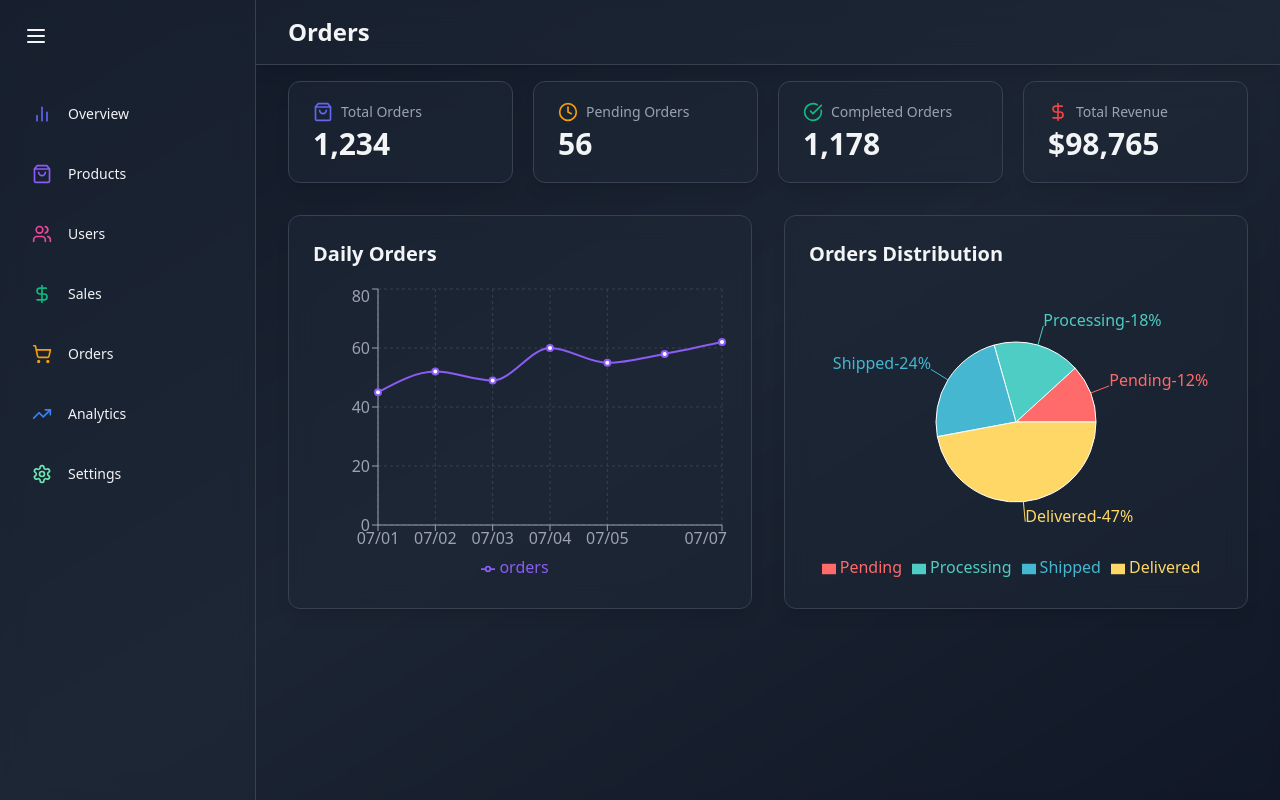
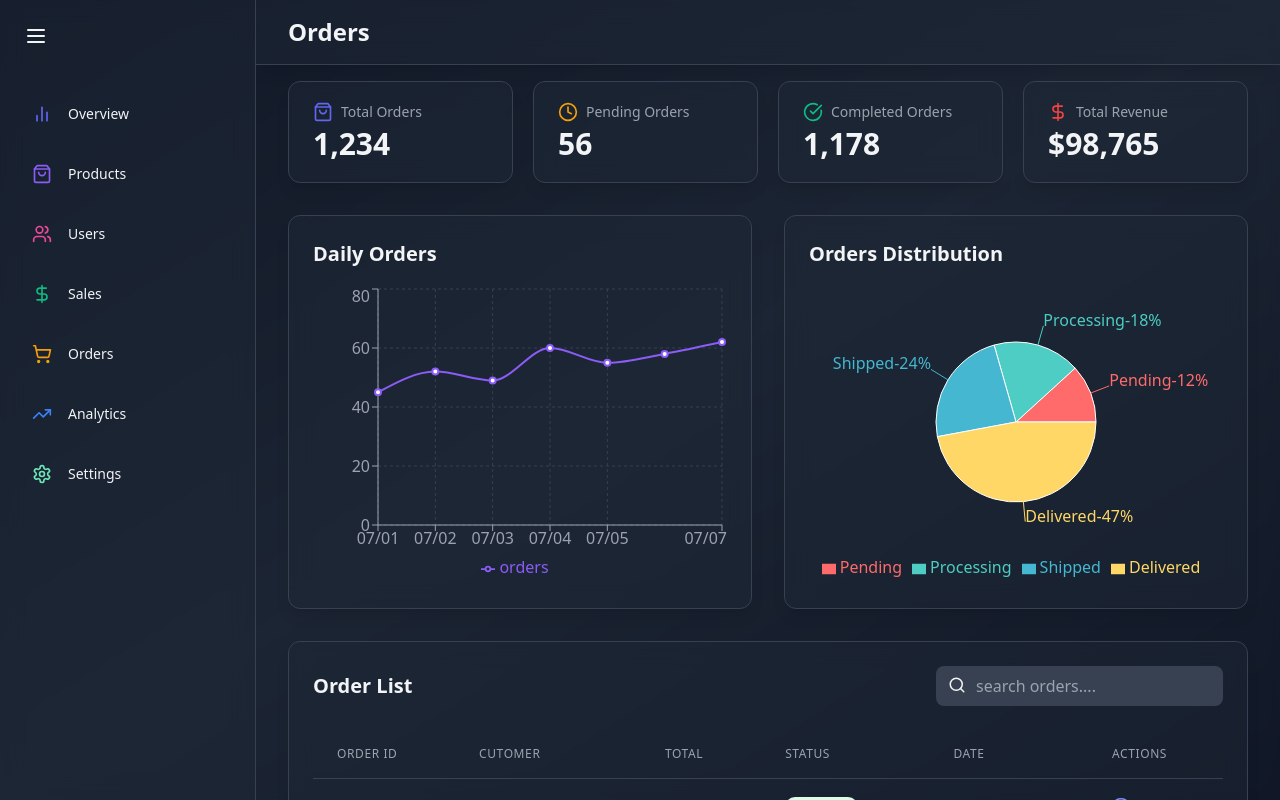
Before and after one commit to Santos2175/Admin-Dashboard, a React (Vite) app: page /orders in a window 1280 px wide. Built offline with nearby package versions, Linux system fonts and the light colour scheme.

Commit message:
orders table added

```diff
--- a/src/components/orders/OrdersTable.jsx
+++ b/src/components/orders/OrdersTable.jsx
@@ -1,7 +1,170 @@
-import React from 'react';
+import { useState } from 'react';
+import { motion } from 'framer-motion';
+import { Search, Eye } from 'lucide-react';
 
+const orderData = [
+  {
+    id: 'ORD001',
+    customer: 'John Doe',
+    total: 235.4,
+    status: 'Delivered',
+    date: '2023-07-01',
+  },
+  {
+    id: 'ORD002',
+    customer: 'Jane Smith',
+    total: 412.0,
+    status: 'Processing',
+    date: '2023-07-02',
+  },
+  {
+    id: 'ORD003',
+    customer: 'Bob Johnson',
+    total: 162.5,
+    status: 'Shipped',
+    date: '2023-07-03',
+  },
+  {
+    id: 'ORD004',
+    customer: 'Alice Brown',
+    total: 750.2,
+    status: 'Pending',
+    date: '2023-07-04',
+  },
+  {
+    id: 'ORD005',
+    customer: 'Charlie Wilson',
+    total: 95.8,
+    status: 'Delivered',
+    date: '2023-07-05',
+  },
+  {
+    id: 'ORD006',
+    customer: 'Eva Martinez',
+    total: 310.75,
+    status: 'Processing',
+    date: '2023-07-06',
+  },
+  {
+    id: 'ORD007',
+    customer: 'David Lee',
+    total: 528.9,
+    status: 'Shipped',
+    date: '2023-07-07',
+  },
+  {
+    id: 'ORD008',
+    customer: 'Grace Taylor',
+    total: 189.6,
+    status: 'Delivered',
+    date: '2023-07-08',
+  },
+];
 const OrdersTable = () => {
-  return <div></div>;
+  const [searchTerm, setSearchTerm] = useState('');
+  const [filteredOrders, setFilteredOrders] = useState(orderData);
+
+  const handleChange = (e) => {
+    const term = e.target.value.toLowerCase();
+    setSearchTerm(term);
+    const filtered = orderData.filter(
+      (order) =>
+        order.id.toLocaleLowerCase().includes(term) ||
+        order.customer.toLocaleLowerCase().includes(term)
+    );
+
+    setFilteredOrders(filtered);
+  };
+
+  return (
+    <motion.div
+      className='bg-gray-800 bg-opacity-50 backdrop-blur-md shadow-lg rounded-xl p-6 border border-gray-700'
+      initial={{ opacity: 0, y: 20 }}
+      animate={{ opacity: 1, y: 0 }}
+      transition={{ delay: 0.4 }}>
+      <div className='flex justify-between items-center mb-6'>
+        <h2 className='text-xl font-semibold text-gray-100'>Order List</h2>
+        <div className='relative'>
+          <input
+            type='text'
+            placeholder='search orders....'
+            className='bg-gray-700 text-white placeholder-gray-400 rounded-lg pl-10 pr-4 py-2 focus:outline-none focus:ring-2 focus:ring-blue-500'
+            value={searchTerm}
+            onChange={handleChange}
+          />
+          <Search size={18} className='absolute top-2.5 left-3' />
+        </div>
+      </div>
+
+      <div className='overflow-x-auto'>
+        <table className='min-w-full divide-y divide-gray-700'>
+          <thead>
+            <tr>
+              <th className='px-6 py-4 text-left text-xs font-medium text-gray-400 uppercase tracking-wider'>
+                Order ID
+              </th>
+              <th className='px-6 py-4 text-left text-xs font-medium text-gray-400 uppercase tracking-wider'>
+                Cutomer
+              </th>
+              <th className='px-6 py-4 text-left text-xs font-medium text-gray-400 uppercase tracking-wider'>
+                Total
+              </th>
+              <th className='px-6 py-4 text-left text-xs font-medium text-gray-400 uppercase tracking-wider'>
+                Status
+              </th>
+              <th className='px-6 py-4 text-left text-xs font-medium text-gray-400 uppercase tracking-wider'>
+                Date
+              </th>
+              <th className='px-6 py-4 text-left text-xs font-medium text-gray-400 uppercase tracking-wider'>
+                Actions
+              </th>
+            </tr>
+          </thead>
+          <tbody className='divide divide-gray-700'>
+            {filteredOrders.map((order) => (
+              <motion.tr
+                key={order.id}
+                initial={{ opacity: 0 }}
+                animate={{ opacity: 1 }}
+                transition={{ duration: 0.3 }}>
+                <td className='px-6 py-4 text-sm font-medium whitespace-nowrap text-gray-100'>
+                  {order.id}
+                </td>
+                <td className='px-6 py-4 text-sm font-medium whitespace-nowrap text-gray-100'>
+                  {order.customer}
+                </td>
+                <td className='px-6 py-4 text-sm font-medium whitespace-nowrap text-gray-100'>
+                  {order.total.toFixed(2)}
+                </td>
+                <td className='px-6 py-4 text-sm whitespace-nowrap text-gray-300'>
+                  <span
+                    className={`px-2 inline-flex text-xs leading-5 font-semibold rounded-full ${
+                      order.status === 'Delivered'
+                        ? 'bg-green-100 text-green-800'
+                        : order.status === 'Processing'
+                        ? 'bg-yellow-100 text-yellow-800'
+                        : order.status === 'Shipped'
+                        ? 'bg-blue-100 text-blue-800'
+                        : 'bg-red-100 text-red-800'
+                    }`}>
+                    {order.status}
+                  </span>
+                </td>
+                <td className='px-6 py-4 text-sm whitespace-nowrap text-gray-300'>
+                  {order.date}
+                </td>
+                <td className='px-6 py-4 text-sm whitespace-nowrap text-gray-300'>
+                  <button className='text-indigo-400 hover:text-indigo-300 mr-2'>
+                    <Eye size={18} />
+                  </button>
+                </td>
+              </motion.tr>
+            ))}
+          </tbody>
+        </table>
+      </div>
+    </motion.div>
+  );
 };
 
 export default OrdersTable;
--- a/src/pages/OrdersPage.jsx
+++ b/src/pages/OrdersPage.jsx
@@ -5,6 +5,7 @@ import StatCard from '../components/common/StatCard';
 import { ShoppingBag, CheckCircle, Clock, DollarSign } from 'lucide-react';
 import DailyOrders from '../components/orders/DailyOrders.jsx';
 import OrderDistribution from '../components/orders/OrderDistribution.jsx';
+import OrdersTable from '../components/orders/OrdersTable.jsx';
 
 const orderStats = {
   totalOrders: '1,234',
@@ -54,6 +55,7 @@ const OrdersPage = () => {
           <DailyOrders />
           <OrderDistribution />
         </div>
+        <OrdersTable />
       </main>
     </div>
   );
```
